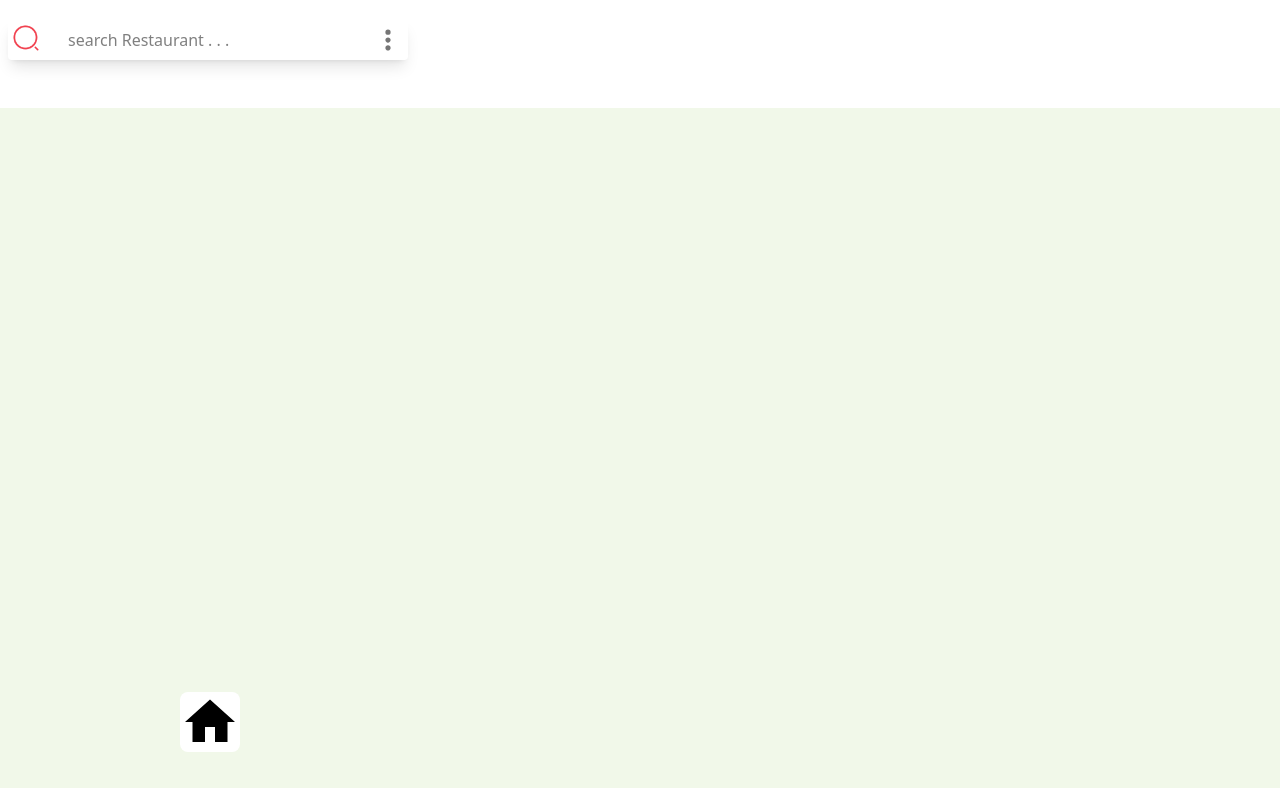
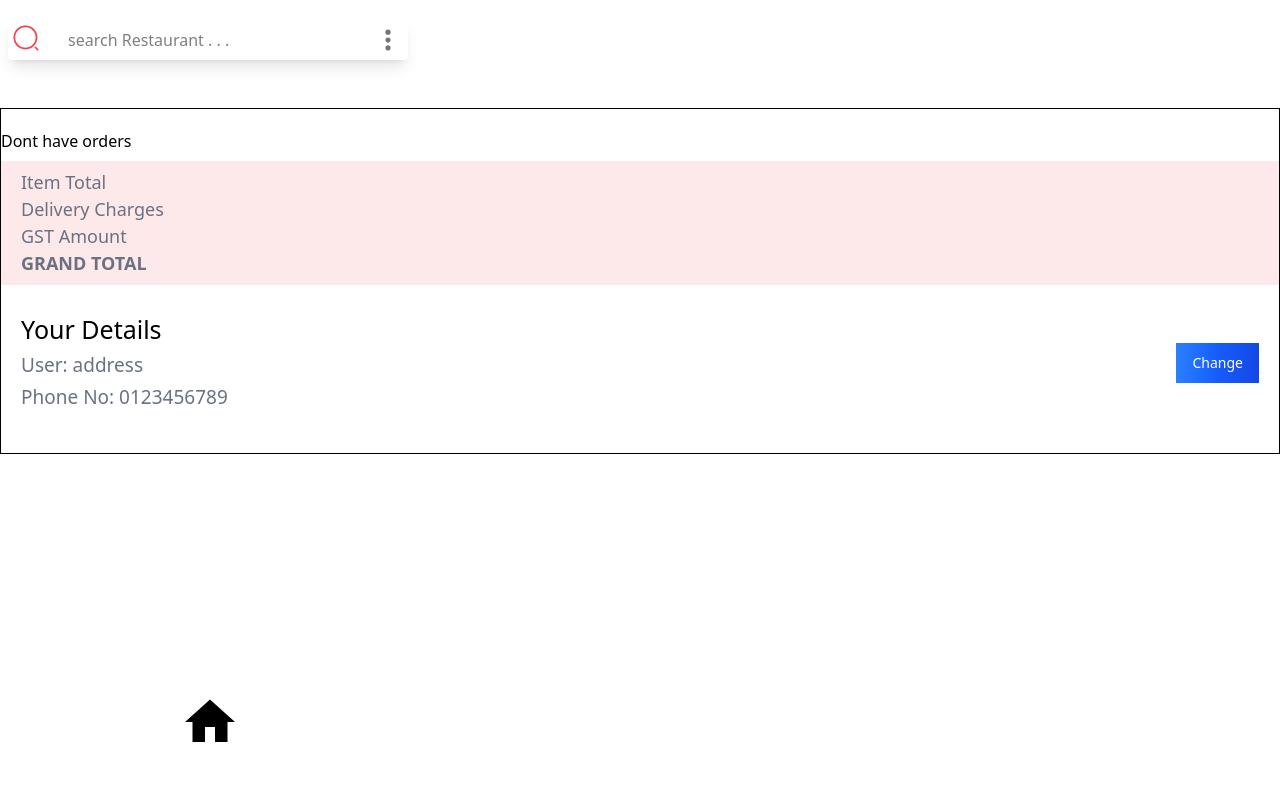
Before and after one commit to Gurpreet-bit-maker/zometo-clone, a React (Vite) app: page /ordered in a window 1280 px wide. Built offline with nearby package versions, Linux system fonts and the light colour scheme.

Commit message:
workink on order page

```diff
--- a/src/components/Navbar.jsx
+++ b/src/components/Navbar.jsx
@@ -49,11 +49,11 @@ export default function Navbar() {
     return e.added;
   });
 
-  console.log(diningBookedCounts);
+
   let ordered = onlineOrders.flatMap((e) => {
     return e.menu.filter((m) => m.added);
   });
-  console.log(ordered);
+
   // States Varible
   let [menuItems, setMenuItems] = useState([]);
   let [inputValue, setInput] = useState("");
@@ -84,7 +84,7 @@ export default function Navbar() {
     }
   };
   let [selectedItem, setSelectedItem] = useState(null);
-  console.log(isthreeDotClicked);
+
   // isthreeDotClicked ? console.log("clicked") : console.log("not clicked");
 
   return (
--- a/src/context/CartsContext/CartsContext.jsx
+++ b/src/context/CartsContext/CartsContext.jsx
@@ -27,6 +27,8 @@ let CartsData = ({ children }) => {
     })
   );
 
+  let [onlineOrdersList, setOnlineOrderList] = useState([]);
+
   let [cartsItems, setcarts] = useState([]);
   let [added, setAdded] = useState(false);
 
@@ -49,6 +51,8 @@ let CartsData = ({ children }) => {
         Booking,
         onlineOrders,
         setO_Res,
+        onlineOrdersList,
+        setOnlineOrderList,
       }}
     >
       {children}
--- a/src/pages/Food-Obtions/Ordered.jsx
+++ b/src/pages/Food-Obtions/Ordered.jsx
@@ -1,24 +1,29 @@
 import CartContext from "../../context/CartsContext/CartCreateContext";
 import { useContext, useEffect, useState } from "react";
 export default function Ordered() {
-  let { onlineOrders, setO_Res } = useContext(CartContext);
+  let { onlineOrders, setO_Res, onlineOrdersList } = useContext(CartContext);
+  console.log(onlineOrdersList);
 
-  let ordered = onlineOrders.filter((e) => {
-    return e.menu.some((m) => m.added);
-  });
-  // console.log(ordered);
-
-  let quantity = onlineOrders.flatMap((item) => {
+  let shipmentsObj = onlineOrders.flatMap((item) => {
     return item.menu.filter((m) => m.quantity);
   });
-  // console.log(quantity[0].price);
+  console.log(shipmentsObj);
 
   //* gst price for display
-  let gstRate = 5;
-  let withQntyAmt =
-    quantity.length > 0 && quantity[0].price * quantity[0].quantity;
-  let gstAmount = (gstRate / 100) * withQntyAmt;
-  let totalAmount = gstAmount + withQntyAmt;
+  let gstRate;
+  let gstAmount;
+  let withQntyAmt;
+  let totalAmount;
+
+  for (let index = 0; index < shipmentsObj.length; index++) {
+    console.log(shipmentsObj[index]);
+    gstRate = 5;
+    withQntyAmt =
+      shipmentsObj.length >= 0 &&
+      shipmentsObj[index].price * shipmentsObj[index].quantity;
+    gstAmount = (gstRate / 100) * withQntyAmt;
+    totalAmount = gstAmount + withQntyAmt;
+  }
   console.log(totalAmount);
 
   // let [count, setCount] = useState(0);
@@ -43,37 +48,105 @@ export default function Ordered() {
   };
 
   return (
-    <div className="bg-[#F1F8E9] h-170">
-      <div>
-        {ordered.map((item) => {
-          return item.menu.map((e, i) => {
-            return e.added ? (
-              <div className="shadow-lg rounded-lg  text-[20px]" key={i}>
-                <div className="flex gap-x-24 tracking-wide">
-                  <div className="flex justify-between px-5 w-full bg-white h-25">
-                    <div className="flex">
-                      <img
-                        className="w-5 inline pt-1 mr-5 h-7"
-                        src={quantity[0].imagelogo}
-                        alt=""
-                      />{" "}
-                      <p className="">{e.name}</p>
-                    </div>
-
-                    <p>₹{totalAmount}</p>
+    <div className="bg-white h-170 ">
+      <div className="border py-5">
+        {onlineOrdersList.length > 0 ? (
+          onlineOrdersList.map((item, index) => {
+            return (
+              <div className="" key={index}>
+                <div className=" flex justify-between px-5 text-[22px] ">
+                  <div className="flex items-center">
+                    <img className="w-5 h-5 mr-1" src={item.imagelogo} alt="" />
+                    <h1>{item.name}</h1>
                   </div>
+                  <p>₹{item.price * item.quantity}</p>
                 </div>
+                {/*  */}
               </div>
-            ) : // work pending
-            null;
-          });
-        })}
+            );
+          })
+        ) : (
+          <div>Dont have orders</div>
+        )}
+        {/* item details */}
+        <div className="bg-[#FDE9EA] mt-2 flex justify-between px-5 py-2">
+          <div className="text-gray-500 text-[18px]">
+            <p>Item Total</p>
+            <p>Delivery Charges</p>
+            <p>GST Amount</p>
+            <strong>GRAND TOTAL</strong>
+          </div>
+          <div className="text-gray-500 text-[18px]">
+            <p>{withQntyAmt}</p>
+            <strong>{}</strong>
+          </div>
+        </div>
+        {/*  your details */}{" "}
+        <div className=" px-5 py-5 mt-2 flex justify-between items-center">
+          <div className="text-gray-500 text-[19px] leading-8">
+            <h1 className=" text-[25px] text-black mb-1">Your Details</h1>
+            <p>User: address</p>
+            <p>Phone No: 0123456789</p>
+          </div>
+          <button
+            type="button"
+            className="text-white bg-gradient-to-r from-blue-500 via-blue-600 to-blue-700 hover:bg-gradient-to-br focus:ring-4 focus:outline-none focus:ring-blue-300 dark:focus:ring-blue-800 font-medium rounded-base text-sm px-4 py-2.5 text-center leading-5 h-10"
+          >
+            Change
+          </button>
+        </div>
       </div>
     </div>
   );
 }
 
+//  <p>₹{shipmentsObj[]}</p>
+//             <p>₹0</p>
+//             <p>₹{}</p>
+
 {
+  //! item details
+
+  //  <div className="bg-[#FDE9EA] mt-2 flex justify-between px-5 py-2">
+  //                     <div className="text-gray-500 text-[18px]">
+  //                       <p>Item Total</p>
+  //                       <p>Delivery Charges</p>
+  //                       <p>GST Amount</p>
+  //                       <strong>GRAND TOTAL</strong>
+  //                     </div>
+  //                     <div className="text-gray-500 text-[18px]">
+  //                       <p>₹{withQntyAmt}</p>
+  //                       <p>₹0</p>
+  //                       <p>₹{gstAmount}</p>
+  //                       <strong>{totalAmount}</strong>
+  //                     </div>
+  //                   </div>
+
+  //! you details
+
+  //  <div className=" px-5 py-5 mt-2 flex justify-between items-center">
+  //                     <div className="text-gray-500 text-[19px] leading-8">
+  //                       <h1 className=" text-[25px] text-black mb-1">
+  //                         Your Details
+  //                       </h1>
+  //                       <p>User: address</p>
+  //                       <p>Phone No: 0123456789</p>
+  //                     </div>
+  //                     <button
+  //                       type="button"
+  //                       className="text-white bg-gradient-to-r from-blue-500 via-blue-600 to-blue-700 hover:bg-gradient-to-br focus:ring-4 focus:outline-none focus:ring-blue-300 dark:focus:ring-blue-800 font-medium rounded-base text-sm px-4 py-2.5 text-center leading-5 h-10"
+  //                     >
+  //                       Change
+  //                     </button>
+  //                   </div>
+
+  //! delivery img
+  {
+    /* <div className=" flex justify-center w-full">
+                    <img className=" w-60" src="/icons/delivery.jpg" alt="" />
+                  </div> */
+  }
+
   /* <div className="flex flex-col gap-y-2">
                     <span className="text-red-500 text-[13px] font-bold">
                       <span className="text-[28px]">⏱</span> {1}{" "}
--- a/src/pages/Food-Obtions/Takesinglefood.jsx
+++ b/src/pages/Food-Obtions/Takesinglefood.jsx
@@ -2,21 +2,12 @@ import { Link, useLocation } from "react-router-dom";
 import CartContext from "../../context/CartsContext/CartCreateContext";
 import { useContext, useEffect, useState } from "react";
 export default function Takesinglefood() {
-  let { onlineOrders, setO_Res } = useContext(CartContext);
+  let { onlineOrders, setO_Res, setOnlineOrderList, onlineOrdersList } =
+    useContext(CartContext);
   let restaurantsData = useLocation();
   let resData = restaurantsData.state;
 
   // user details form
-  let [isClicked, setCliked] = useState(false);
-
-  useEffect(() => {
-    console.log(isClicked);
-  });
-
-  let r = setTimeout(() => {
-    return restaurantsData.state;
-  }, 2000);
-  console.log(r);
 
   // qnty btns func
   let [qnty, setQnty] = useState(1);
@@ -46,8 +37,20 @@ export default function Takesinglefood() {
       })
     );
   };
-  let orderedTrue = onlineOrders.some((x) => {
-    return x.menu.some((y) => y.added);
+  useEffect(() => {
+    let shipmentsObj = onlineOrders.flatMap((item) => {
+      return item.menu.filter((m) => m.added);
+    });
+    setOnlineOrderList(shipmentsObj);
+  }, [onlineOrders]);
+
+  // indivisual btn click
+
+  // // console.log(onlineOrders);
+  // console.log(onlineOrdersList);
+
+  let orderedTrue = onlineOrdersList.some((x) => {
+    return x.added && x.name == resData.name;
   });
   console.log(orderedTrue);
   // console.log(onlineOrders);
```
Also changed, not shown: public/icons/delivery.jpg (added).
